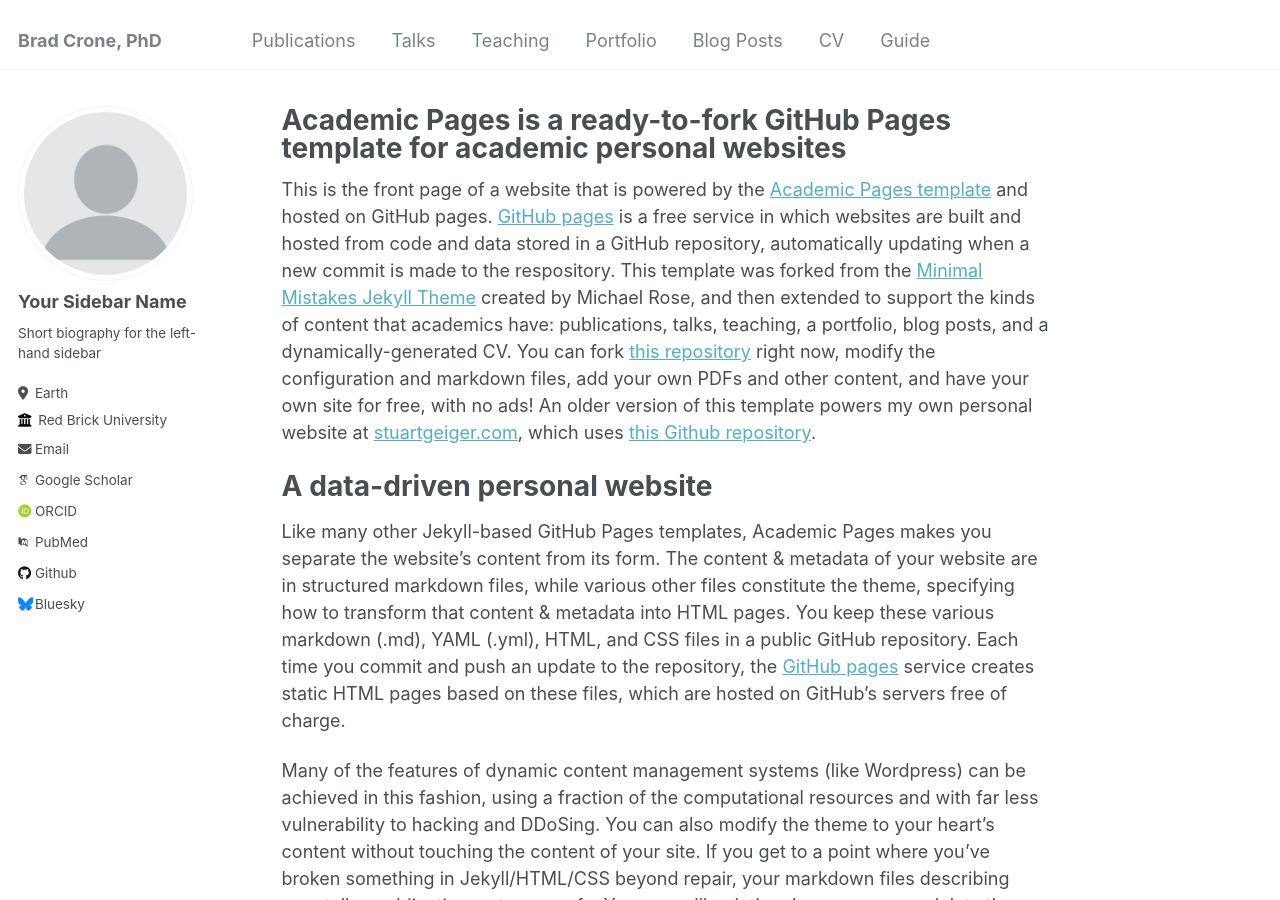
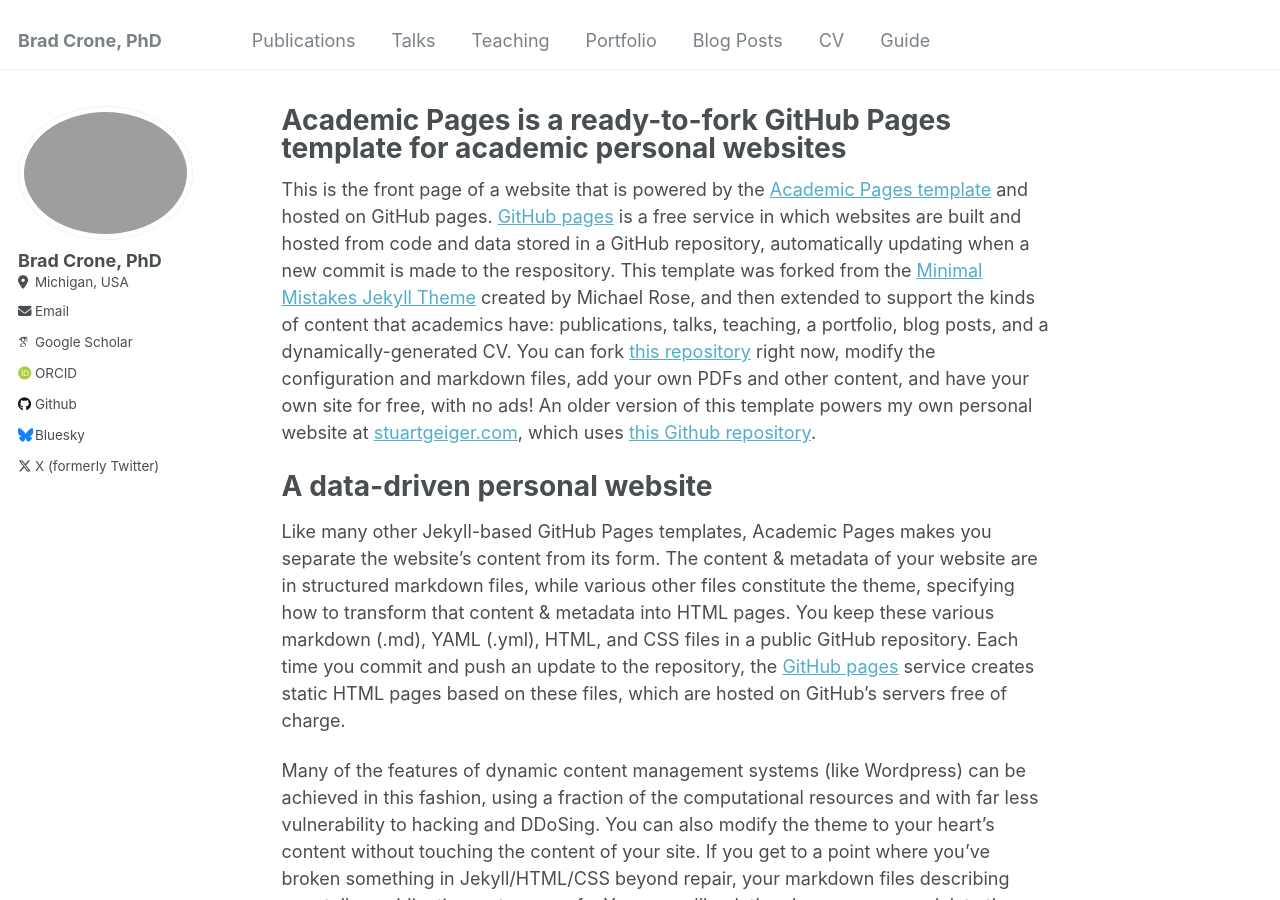
Before and after one commit to bcrone/bcrone.github.io, a Jekyll site: the page built from _pages/about.md, in a window 1280 px wide and 900 px high. Built offline with Jekyll 4.4.1, drawn with Linux system fonts in a browser that asks for light colours; some web fonts are replaced.

Commit message:
Update _config.yml

```diff
--- a/_config.yml
+++ b/_config.yml
@@ -21,29 +21,29 @@ repository               : "bcrone/bcrone.github.io"
 #               Additional customization can be done by editing /_includes/author-profile.html
 author:
   # Biographic information
-  avatar           : "profile.png"
-  name             : "Your Sidebar Name"
-  pronouns         : # example: "she/her"
-  bio              : "Short biography for the left-hand sidebar"
-  location         : "Earth"
-  employer         : "Red Brick University"
+  avatar           : "images/CmpttnlMedBioinfrmtcsHDs22_112.JPG"
+  name             : "Brad Crone, PhD"
+  pronouns         : #"she/her"
+  bio              : #"Short biography for the left-hand sidebar"
+  location         : "Michigan, USA"
+  employer         : #"Red Brick University"
   uri              : # URL
-  email            : "none@example.org"
+  email            : "crone.brad@gmail.com"
 
   # Academic websites
   arxiv            : # URL - Update with the correct link to your profile
-  googlescholar    : "https://scholar.google.com/citations?user=PS_CX0AAAAAJ"
+  googlescholar    : "https://scholar.google.com/citations?user=FKvSzHIAAAAJ&hl=en&oi=ao"
   impactstory      : # URL
-  orcid            : "http://orcid.org/yourorcidurl"
+  orcid            : "https://orcid.org/0000-0003-4582-4137"
   semantic         : # URL
-  pubmed           : "https://www.ncbi.nlm.nih.gov/pubmed/?term=john+snow"
+  pubmed           : #"https://www.ncbi.nlm.nih.gov/pubmed/?term=john+snow"
   researchgate     : # URL
 
   # Repositories and software development
   bitbucket        : # Username - Update with your username on the site
   codepen          : # Username
   dribbble         : # Username
-  github           : "academicpages"
+  github           : "bcrone"
   kaggle           : # Username
   stackoverflow    : # User number or user number and name (i.e., use "1" or "1/jeff-atwood")
 
@@ -65,7 +65,7 @@ author:
   steam            : # Username
   telegram         : # URL
   tumblr           : # Username
-  twitter          : # Username for X / Twitter
+  twitter          : "crone_brad"
   vine             : # Username
   weibo            : # Username
   wikipedia        : # Username
@@ -78,7 +78,7 @@ author:
 teaser                   :  # filename of teaser fallback teaser image placed in /images/, .e.g. "500x300.png"
 breadcrumbs              : false # true, false (default)
 words_per_minute         : 160
-future                   : true
+future                   : false
 read_more                : "disabled" # if enabled, adds "Read more" links to excerpts
 talkmap_link             : false #change to true to add link to talkmap on talks page
 comments:
```
